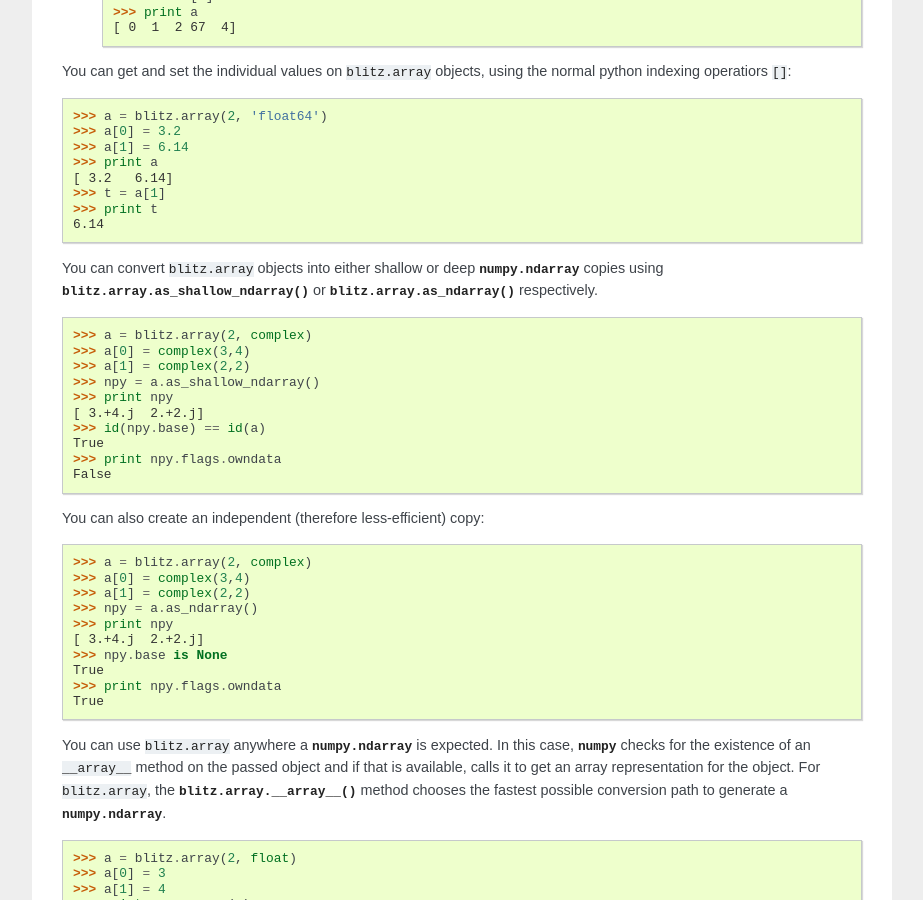
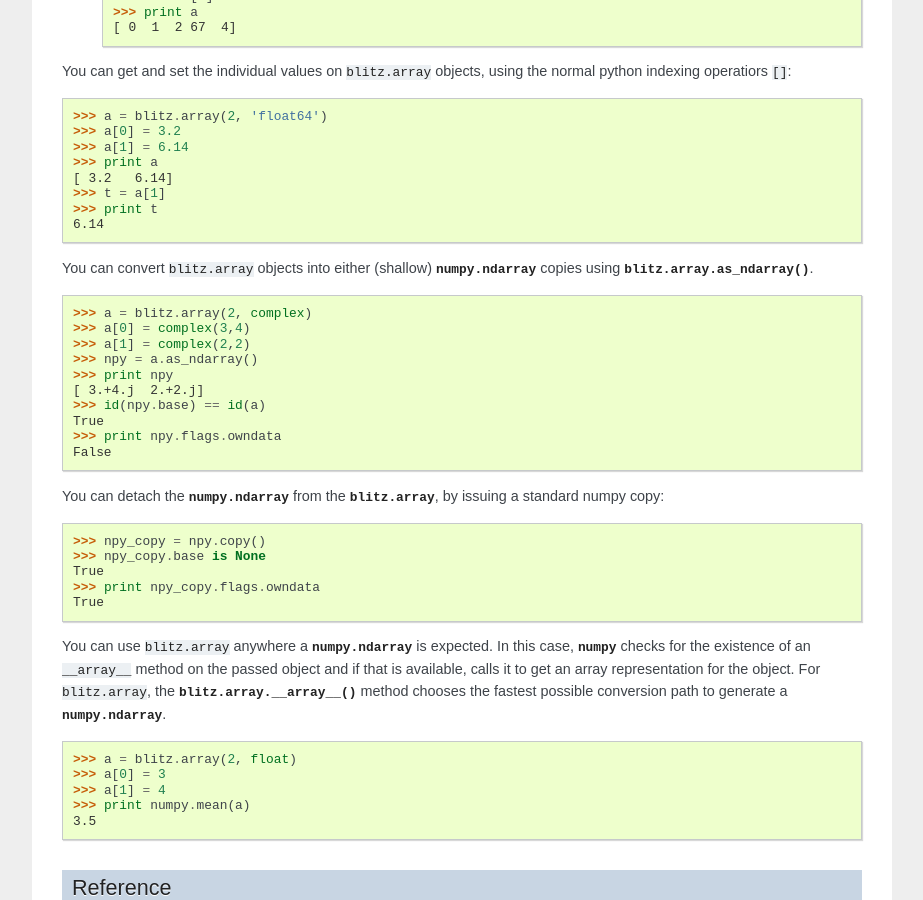
Before and after one commit to bioidiap/bob.blitz, a Sphinx documentation site: the page built from doc/py_api.rst, in a window 1280 px wide and 900 px high, scrolled down 794 px. Shown: the whole window, without its empty margins (198-1121 px from the left). Built offline with Sphinx 7.4.7, drawn with Linux system fonts in a browser that asks for light colours; formulas are drawn with MathJax 3.

```diff
--- a/doc/conf.py
+++ b/doc/conf.py
@@ -76,7 +76,7 @@ import time
 copyright = u'%s, Idiap Research Institute' % time.strftime('%Y')
 
 # Grab the setup entry
-distribution = pkg_resources.require('blitz')[0]
+distribution = pkg_resources.require('blitz.array')[0]
 
 # The version info for the project you're documenting, acts as replacement for
 # |version| and |release|, also used in various other places throughout the
--- a/doc/py_api.rst
+++ b/doc/py_api.rst
@@ -81,25 +81,8 @@ normal python indexing operatiors ``[]``:
    >>> print t
    6.14
 
-You can convert ``blitz.array`` objects into either shallow or deep
-:py:class:`numpy.ndarray` copies using
-:py:meth:`blitz.array.as_shallow_ndarray` or :py:meth:`blitz.array.as_ndarray`
-respectively.
-
-.. doctest:: blitztest
-
-   >>> a = blitz.array(2, complex)
-   >>> a[0] = complex(3,4)
-   >>> a[1] = complex(2,2)
-   >>> npy = a.as_shallow_ndarray()
-   >>> print npy
-   [ 3.+4.j  2.+2.j]
-   >>> id(npy.base) == id(a)
-   True
-   >>> print npy.flags.owndata
-   False
-
-You can also create an independent (therefore less-efficient) copy:
+You can convert ``blitz.array`` objects into either (shallow)
+:py:class:`numpy.ndarray` copies using :py:meth:`blitz.array.as_ndarray`.
 
 .. doctest:: blitztest
 
@@ -109,9 +92,20 @@ You can also create an independent (therefore less-efficient) copy:
    >>> npy = a.as_ndarray()
    >>> print npy
    [ 3.+4.j  2.+2.j]
-   >>> npy.base is None
+   >>> id(npy.base) == id(a)
    True
    >>> print npy.flags.owndata
+   False
+
+You can detach the :py:class:`numpy.ndarray` from the :py:class:`blitz.array`,
+by issuing a standard numpy copy:
+
+.. doctest:: blitztest
+
+   >>> npy_copy = npy.copy()
+   >>> npy_copy.base is None
+   True
+   >>> print npy_copy.flags.owndata
    True
 
 You can use ``blitz.array`` anywhere a :py:class:`numpy.ndarray` is expected.
```
Also changed, not shown: README.rst (+28 -4 lines).
